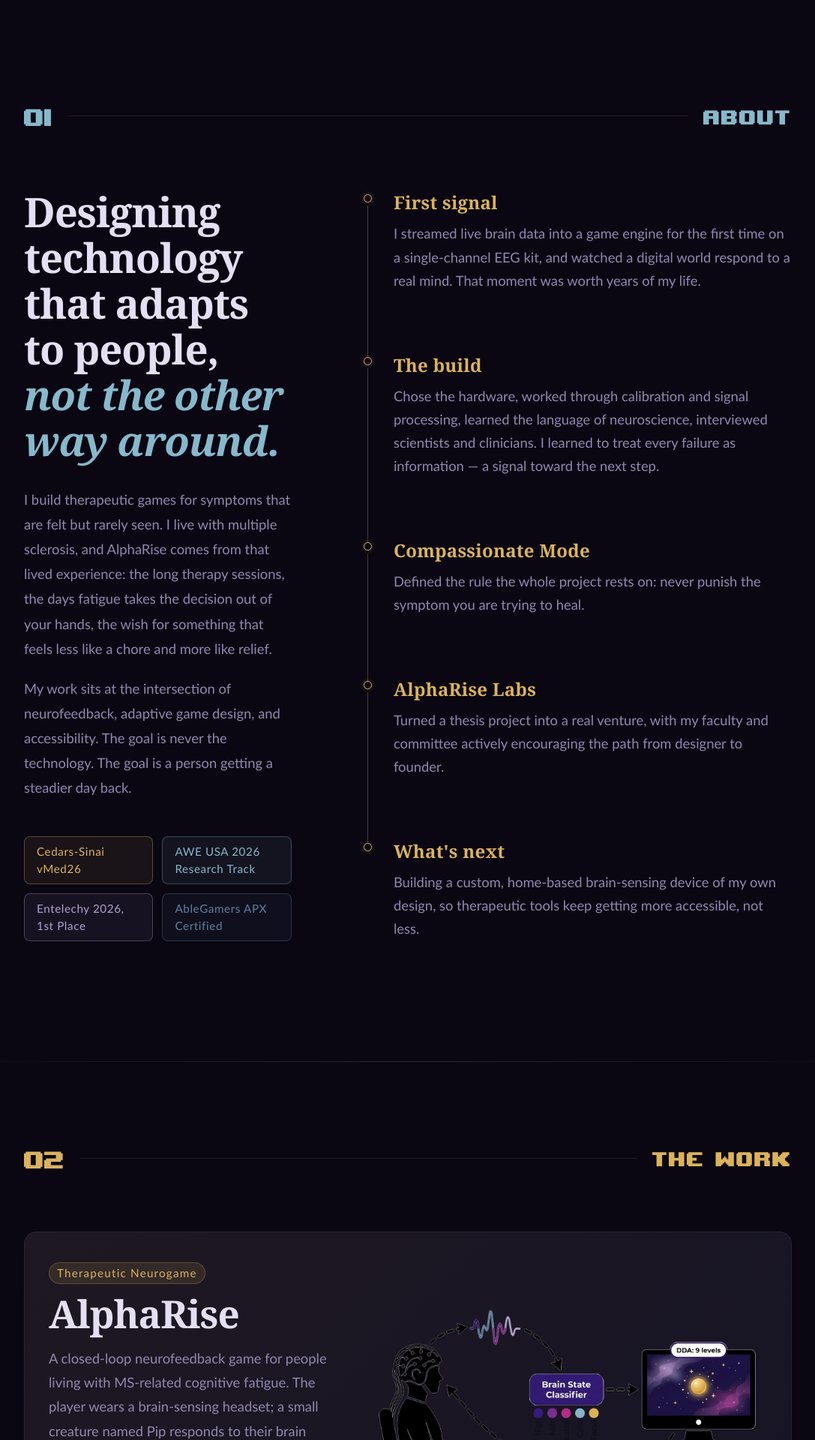
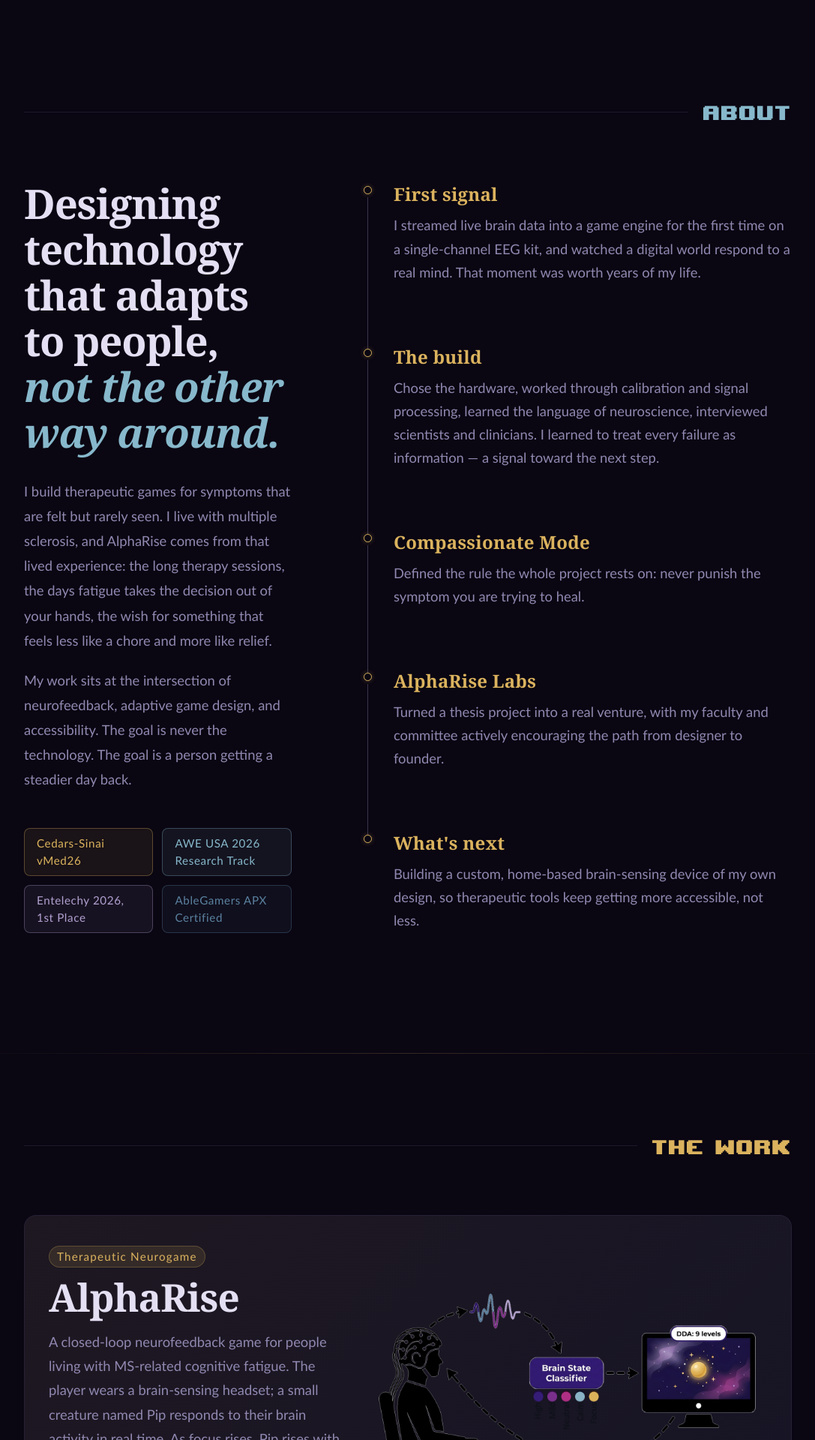
Before and after one commit to NedzZone/alphariselabs-site, a React (Vite) app: page / in a window 1280 px wide. Shown: the part 1080-3000 px from the top of the page at 75% size, without its empty margins (96-1183 px from the left). Built offline with nearby package versions, Linux system fonts and the light colour scheme.

Commit message:
Remove section numbers (01-04) from headers
Headers now read as divider line + label only.

Co-Authored-By: Claude Opus 4.8 (1M context) <noreply@anthropic.com>

```diff
--- a/src/app/components/About.tsx
+++ b/src/app/components/About.tsx
@@ -60,10 +60,6 @@ export function About() {
         {/* Section header */}
         <FadeIn>
           <div className="flex items-center gap-5 mb-16">
-            {/* Section number — pixel font */}
-            <span style={{ fontFamily: PIXEL, fontSize: "2.8rem", color: "var(--secondary)" }}>
-              01
-            </span>
             <div className="flex-1 h-px" style={{ background: "var(--border)" }} />
             {/* Label — Calibri Light, 10% letter-spacing */}
             <span style={{
--- a/src/app/components/Contact.tsx
+++ b/src/app/components/Contact.tsx
@@ -41,9 +41,6 @@ export function Contact() {
         {/* Section header */}
         <FadeIn>
           <div className="flex items-center gap-5 mb-16">
-            <span style={{ fontFamily: PIXEL, fontSize: "2.8rem", color: "var(--accent)" }}>
-              04
-            </span>
             <div className="flex-1 h-px" style={{ background: "var(--border)" }} />
             <span style={{
               fontFamily: PIXEL,
--- a/src/app/components/Portfolio.tsx
+++ b/src/app/components/Portfolio.tsx
@@ -268,9 +268,6 @@ export function Portfolio() {
         {/* Section header */}
         <FadeIn>
           <div className="flex items-center gap-5 mb-16">
-            <span style={{ fontFamily: PIXEL, fontSize: "2.8rem", color: "var(--primary)" }}>
-              02
-            </span>
             <div className="flex-1 h-px" style={{ background: "var(--border)" }} />
             <span style={{
               fontFamily: PIXEL,
--- a/src/app/components/Studio.tsx
+++ b/src/app/components/Studio.tsx
@@ -103,9 +103,6 @@ export function Studio() {
         {/* Section header */}
         <FadeIn>
           <div className="flex items-center gap-5 mb-16">
-            <span style={{ fontFamily: PIXEL, fontSize: "2.8rem", color: "var(--blue-deep)" }}>
-              03
-            </span>
             <div className="flex-1 h-px" style={{ background: "var(--border)" }} />
             <span style={{
               fontFamily: PIXEL,
```
